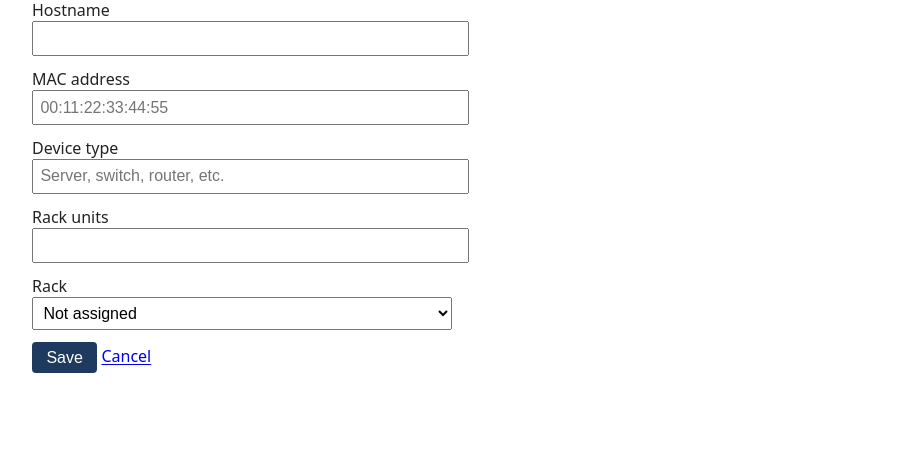
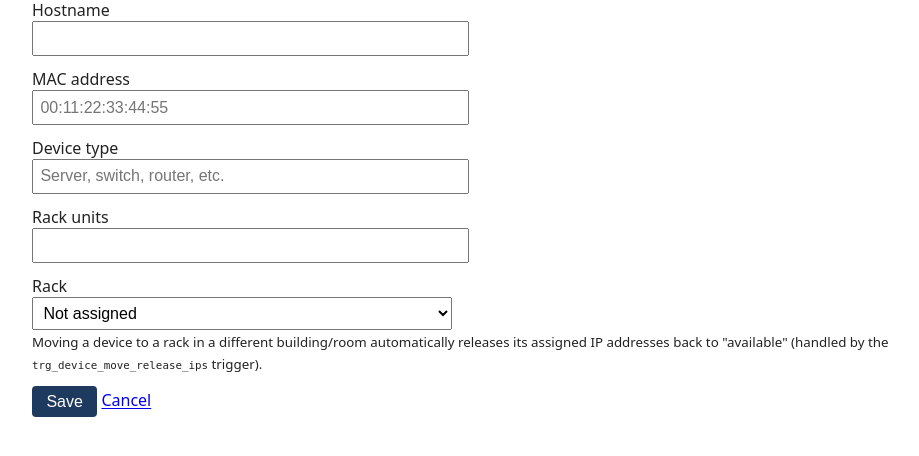
Before and after one commit to AmerOdobasic/rangefinder-ipam, a Flask app: template app/templates/devices/form.html in a window 1280 px wide. Shown: the part 135-591 px from the top of the page, without its empty margins (108-1027 px from the left). Run offline with Flask 3, Linux system fonts and the light colour scheme; the template is opened without the code that fills it, so the values that code supplies are empty.

Commit message:
devices: note that moving racks across locations releases IPs

```diff
--- a/app/templates/devices/form.html
+++ b/app/templates/devices/form.html
@@ -22,6 +22,7 @@
       <option value="{{ rack.rack_id }}" {% if device and device.rack_id|string == rack.rack_id|string %}selected{% endif %}>{{ rack.building }} - {{ rack.room }} / {{ rack.rack_label }}</option>
       {% endfor %}
     </select>
+    <small>Moving a device to a rack in a different building/room automatically releases its assigned IP addresses back to "available" (handled by the <code>trg_device_move_release_ips</code> trigger).</small>
   </label>
   <button>Save</button>
   <a href="{{ url_for('devices.list_devices') }}">Cancel</a>
```
